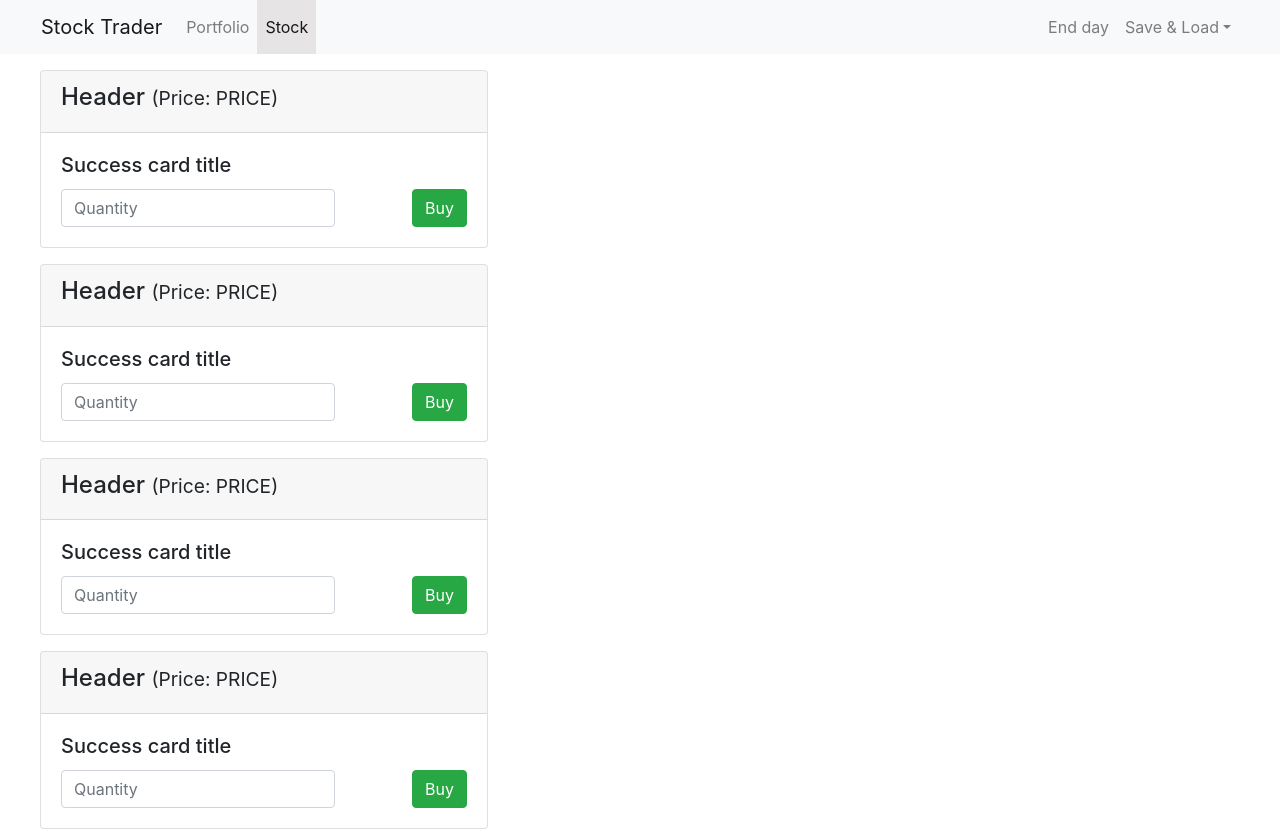
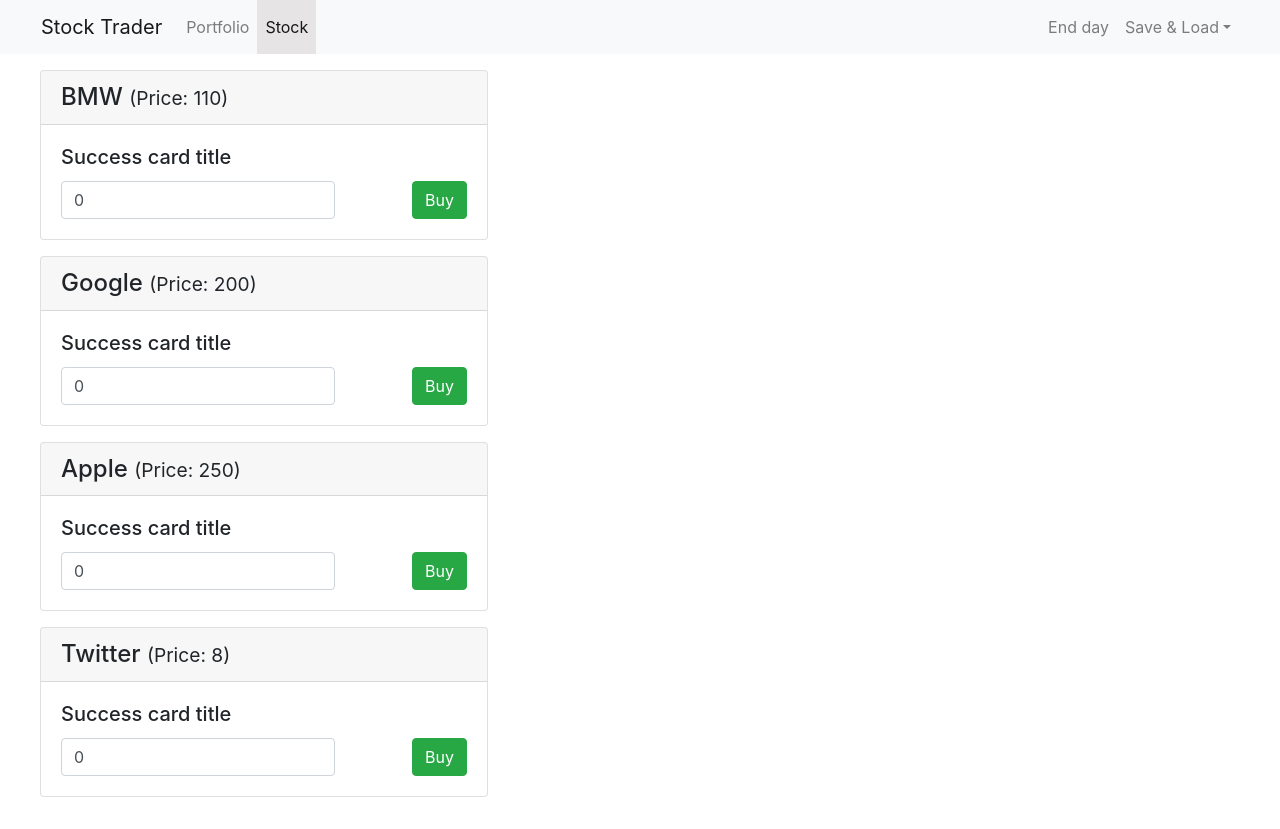
Before and after one commit to happylim99/vue-stock-trader, a Vue app: page /stocks in a window 1280 px wide. Shown: the top 829 px of the page. After the commit the page ends 800 px from the top, so only its background shows below. Built offline with nearby package versions, Linux system fonts and the light colour scheme.

Commit message:
add buy button

```diff
--- a/src/components/stocks/Stock.vue
+++ b/src/components/stocks/Stock.vue
@@ -2,18 +2,18 @@
 	<div class="container-fluid">
 		<!-- <div class="col-sm-6 col-md-4"> -->
 		<div class="card mt-3" style="max-width: 28rem;">
-			<div class="card-header">
-				<h4>Header
-				<small>(Price: PRICE)</small>
+			<!-- <div class="card-header"> -->
+				<h4 class="card-header">{{ stock.name }}
+				<small>(Price: {{ stock.price }})</small>
 				</h4>
-			</div>
+			<!-- </div> -->
 			<div class="card-body">
 				<h5 class="card-title">Success card title</h5>
 				<div class="card-text float-left">
-					<input type="number" class="form-control" placeholder="Quantity">
+					<input type="number" class="form-control" placeholder="Quantity" v-model="quantity">
 				</div>
 				<div class="float-right">
-					<button class="btn btn-success">Buy</button>
+					<button class="btn btn-success" @click="buyStock" :disabled="!Number.isInteger(+quantity)">Buy</button>
 				</div>
 			</div>
 		</div>
@@ -22,7 +22,29 @@
 
 <script>
 export default {
+	props: ['stock'],
+	/*
+	created(){
+		alert('jaja')
+	},
+	*/
+	data() {
+		return {
+			quantity: 0
+		}
+	},
 
+	methods: {
+		buyStock() {
+			const order = {
+				stockId: this.stock.id,
+				stockPrice: this.stock.price,
+				quantity: this.quantity
+			}
+			console.log(order)
+			this.quantity = 0;
+		}
+	}
 }
 </script>
 
--- a/src/views/Stocks.vue
+++ b/src/views/Stocks.vue
@@ -1,6 +1,6 @@
 <template>
 	<div>
-		<app-stock v-for="(stock, index) in stocks" :key="index"/>
+		<app-stock v-for="(stock, index) in stocks" :stock="stock" :key="index"/>
 	</div>
 </template>
 
```
